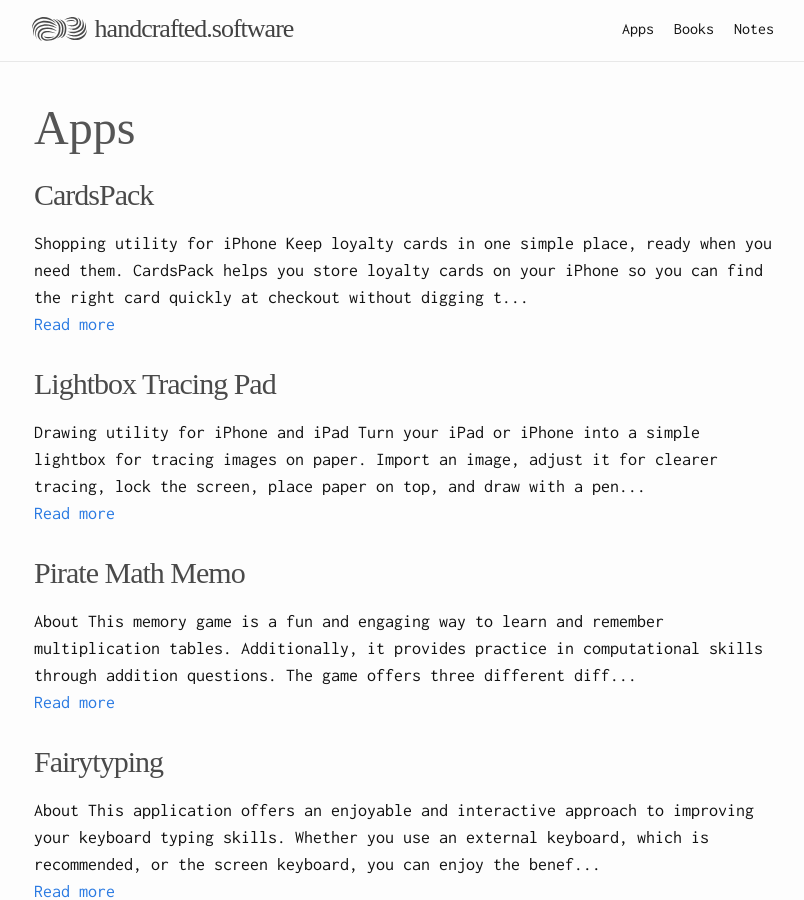
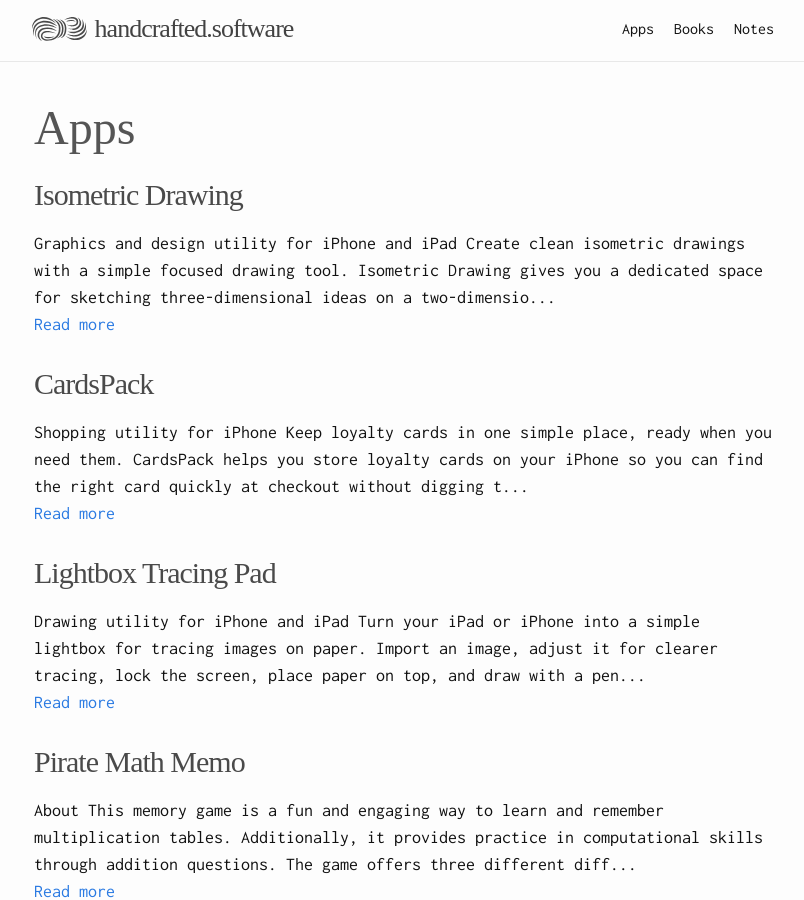
Before and after one commit to handcraftedsoftware/pages, a Jekyll site: the page built from apps.md, in a window 1280 px wide and 900 px high. Shown: the whole window, without its empty margins (236-1040 px from the left). Built offline with Jekyll 4.4.1, drawn with Linux system fonts in a browser that asks for light colours; some web fonts are replaced.

Commit message:
Build Isometric Drawing landing page

```diff
--- /dev/null
+++ b/_apps/2026-05-26-isometric-drawing.md
@@ -0,0 +1,82 @@
+---
+layout: post
+title: "Isometric Drawing"
+description: "Create clean isometric drawings with a simple focused drawing tool for iPhone and iPad."
+date: 2026-05-26
+hide_date: true
+permalink: /apps/isometric-drawing
+---
+
+<section class="product-hero">
+  <div class="product-hero-copy">
+    <p class="product-kicker">Graphics and design utility for iPhone and iPad</p>
+    <p class="product-hero-line">Create clean isometric drawings with a simple focused drawing tool.</p>
+    <p>
+      Isometric Drawing gives you a dedicated space for sketching three-dimensional
+      ideas on a two-dimensional canvas with an isometric grid.
+    </p>
+    <a class="app-store-cta" href="https://apps.apple.com/us/app/isometric-drawing/id6739287338">
+      <img src="/assets/images/download-on-the-app-store-en.svg" width="200" alt="Download on the App Store"/>
+    </a>
+    <p class="trust-note">No data collection. Just a focused drawing utility.</p>
+  </div>
+  <img
+    class="product-hero-image product-icon-hero"
+    src="/assets/images/app-icons/isometric-drawing.png"
+    alt="Isometric Drawing app icon"
+  />
+</section>
+
+## Problem
+
+Isometric ideas are easier to explore when the drawing surface already supports the right kind of grid.
+
+Isometric Drawing gives you a focused canvas for practicing forms, sketching objects, and exploring axonometric views without opening a heavy design tool.
+
+## Who It Is For
+
+<div class="use-case-grid">
+  <section>
+    <h3>Artists and hobbyists</h3>
+    <p>Practice isometric shapes, objects, and small scenes in a dedicated drawing space.</p>
+  </section>
+  <section>
+    <h3>Designers and makers</h3>
+    <p>Sketch quick visual ideas that need a clean three-dimensional look on a flat canvas.</p>
+  </section>
+  <section>
+    <h3>People learning isometric drawing</h3>
+    <p>Use a focused grid-based tool to explore how isometric forms are built.</p>
+  </section>
+</div>
+
+## How It Works
+
+1. Open a focused isometric drawing canvas.
+2. Use the grid to guide shapes and proportions.
+3. Sketch ideas, objects, or simple visual concepts.
+4. Try different axonometric projection types as needed.
+
+## Features
+
+- **Focused drawing canvas.** Work in a dedicated space for isometric drawing.
+- **Grid-guided sketching.** Use the grid to keep shapes clean and consistent.
+- **Axonometric projection options.** Explore different projection types.
+- **Works on iPhone and iPad.** Draw on the device that fits your moment.
+- **Privacy first.** The App Store privacy listing says the app does not collect data.
+
+## Privacy
+
+Isometric Drawing does not collect data.
+
+The app is built as a focused drawing utility without account setup or tracking.
+
+## Maker Note
+
+I build small apps for focused real-world tasks. Isometric Drawing exists for the moment when you want a simple space to practice or sketch isometric ideas.
+
+## Ready to draw in isometric?
+
+<a class="app-store-cta final-cta" href="https://apps.apple.com/us/app/isometric-drawing/id6739287338">
+  <img src="/assets/images/download-on-the-app-store-en.svg" width="200" alt="Download Isometric Drawing on the App Store"/>
+</a>
--- a/_data/featured_ios_apps.yml
+++ b/_data/featured_ios_apps.yml
@@ -6,7 +6,7 @@
 - name: "Isometric Drawing"
   description: "Create clean isometric drawings with a simple focused drawing tool."
   image: "/assets/images/app-icons/isometric-drawing.png"
-  link: "https://apps.apple.com/us/app/isometric-drawing/id6739287338"
+  link: "/apps/isometric-drawing"
 
 - name: "CardsPack"
   description: "Keep loyalty cards in one simple place, ready when you need them."
```
